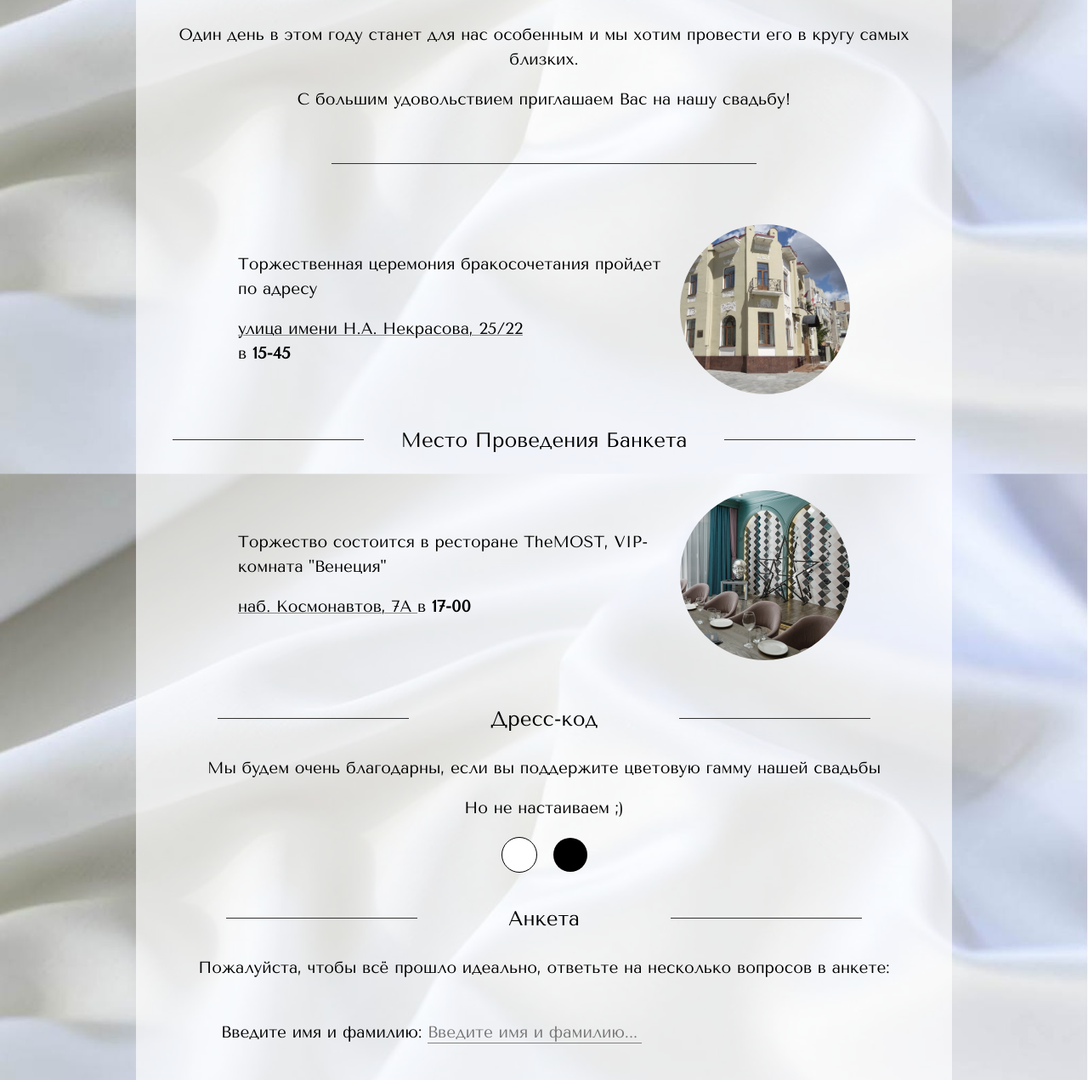
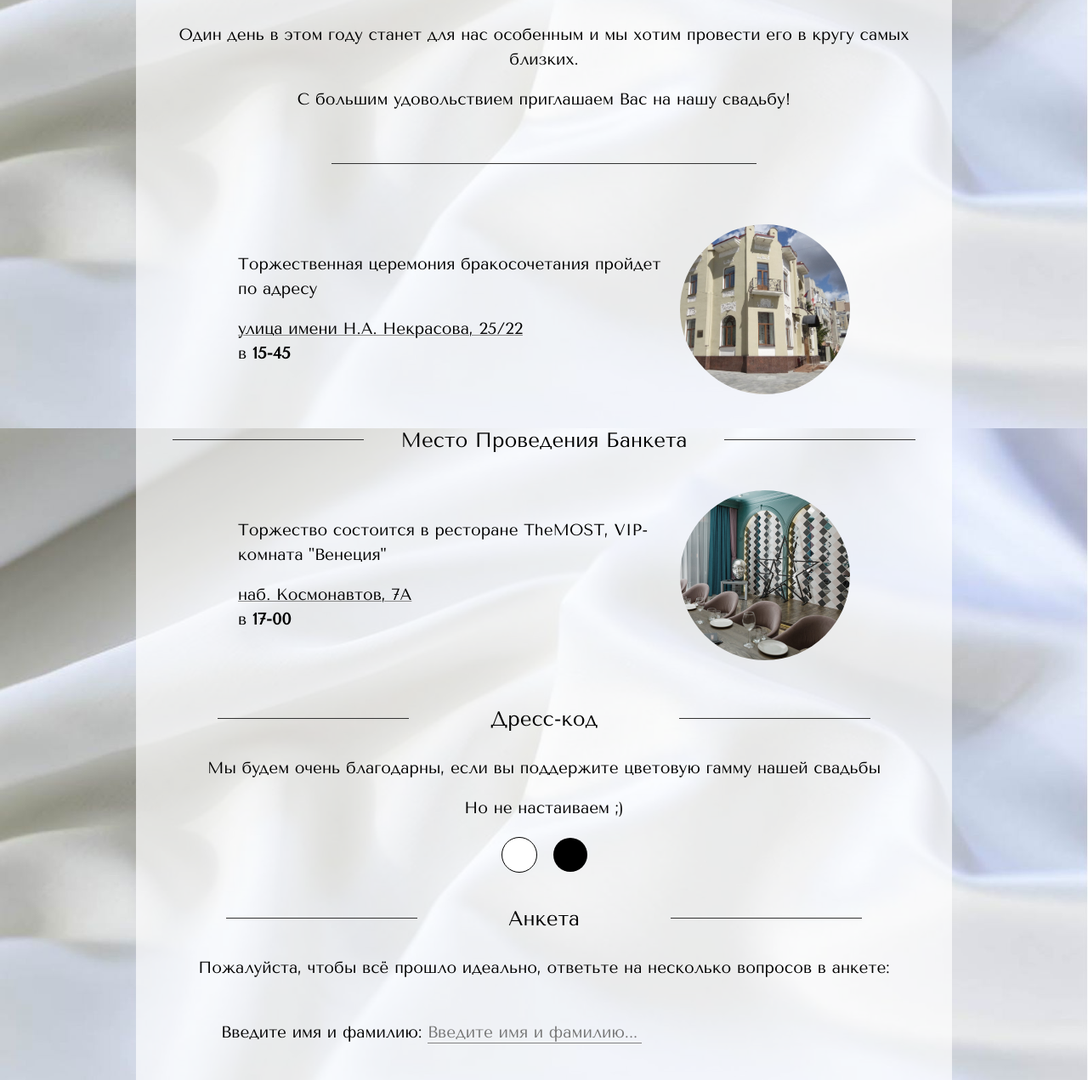
Before and after one commit to picksonamp/wd, a plain HTML site: page index.html in a window 1280 px wide. Shown: the part 296-1567 px from the top of the page at 85% size. Drawn offline with nearby package versions, Linux system fonts and the light colour scheme.

Commit message:
Add files via upload

```diff
--- a/index.html
+++ b/index.html
@@ -88,7 +88,7 @@
               <p>
                 <a href='https://yandex.ru/maps/-/CCUvfPWNHC' target=»_blank>
                     наб. Космонавтов, 7А
-                </a> в <strong>17-00</strong>
+                </a><br> в <strong>17-00</strong>
               </p>
 
             </div>
--- a/style.css
+++ b/style.css
@@ -34,8 +34,8 @@ body {
     max-width: 75%;
     margin: auto;
     background-image: url(background3.jpg);
-    background-repeat: no-repeat;
-    background-size: cover;
+    background-repeat: repeat;
+    background-size: 100%;
     background-attachment: fixed;
 
 }
@@ -463,6 +463,8 @@ input[type='checkbox']:checked + .label-for-check::before{
 @media (max-width: 700px) {
     body {
         background-image: url(background4.jpg);
+        background-size: 100%;
+
           }
 
     #name, #textarea {
```
